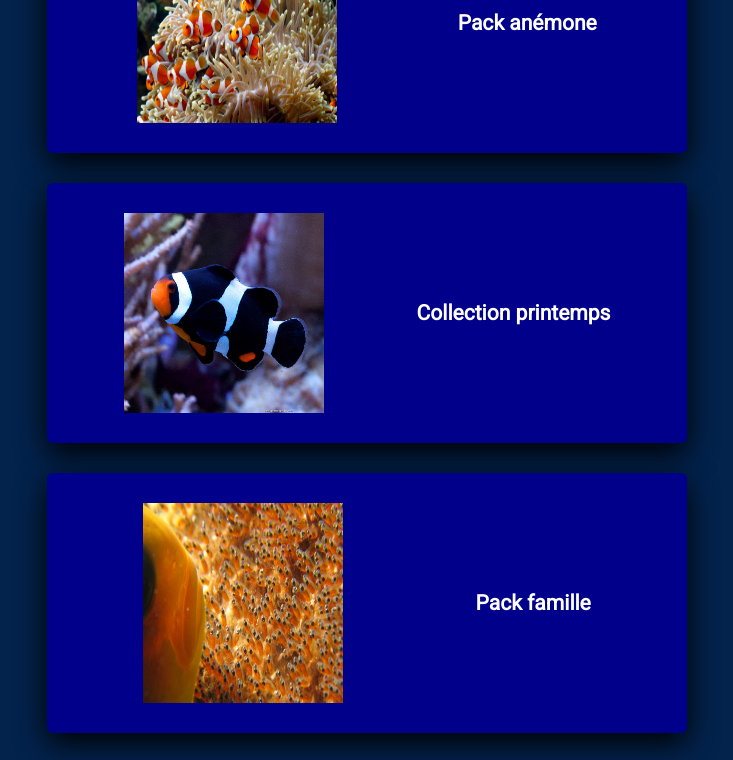
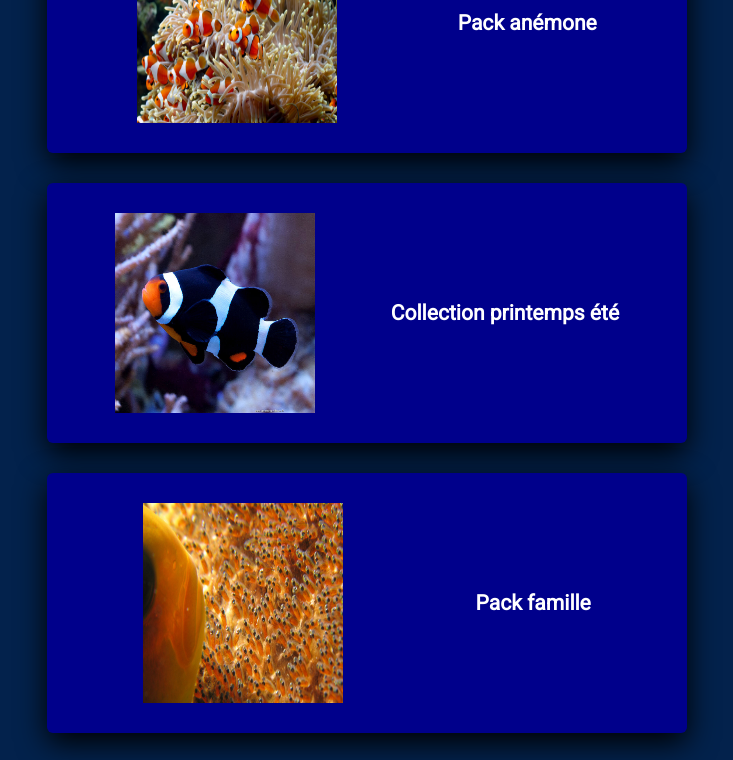
Before and after one commit to Charlesdgsts/Finalwebsitestartup, a plain HTML site: page index.html in a window 1280 px wide. Shown: the part 923-1683 px from the top of the page, without its empty margins (273-1006 px from the left). Drawn offline with Linux system fonts and the light colour scheme; a script that the page names is missing.

Commit message:
Update index.html

```diff
--- a/index.html
+++ b/index.html
@@ -64,7 +64,7 @@
 	<img src="image/pc card2.jpg" alt="" style="
 	height: 200px;
 	width: 200px;" >
-	<h3>Collection printemps</h3>
+	<h3>Collection printemps été</h3>
 	 </div>
 
 	<div class="card" style="
```
